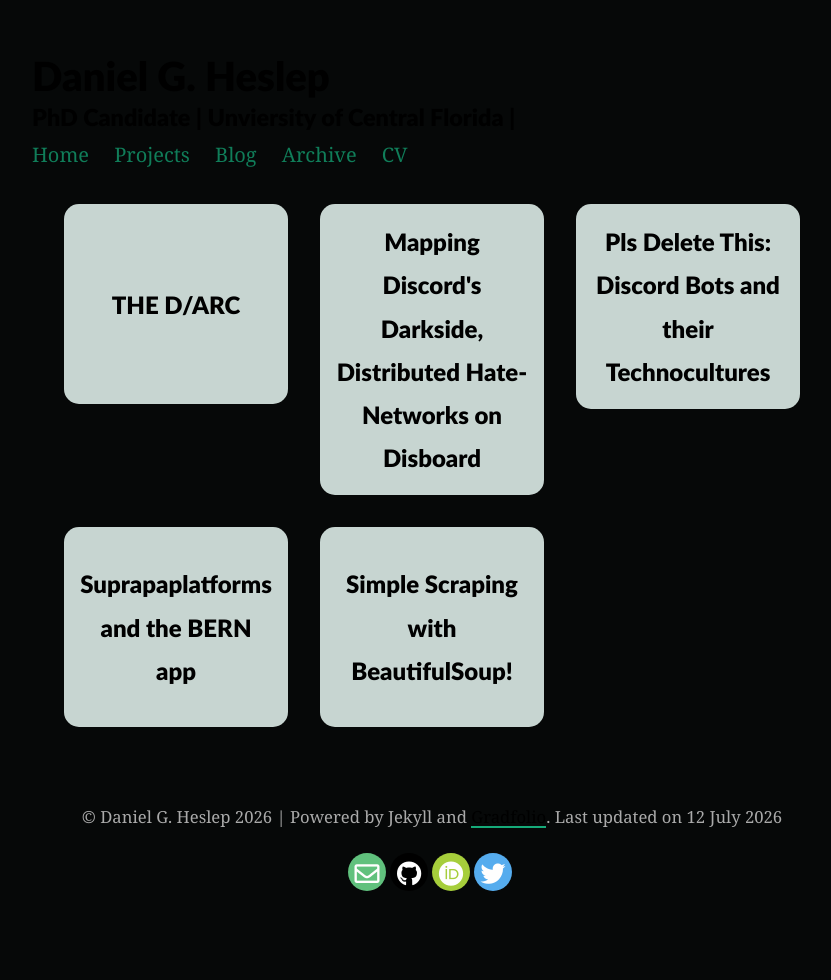
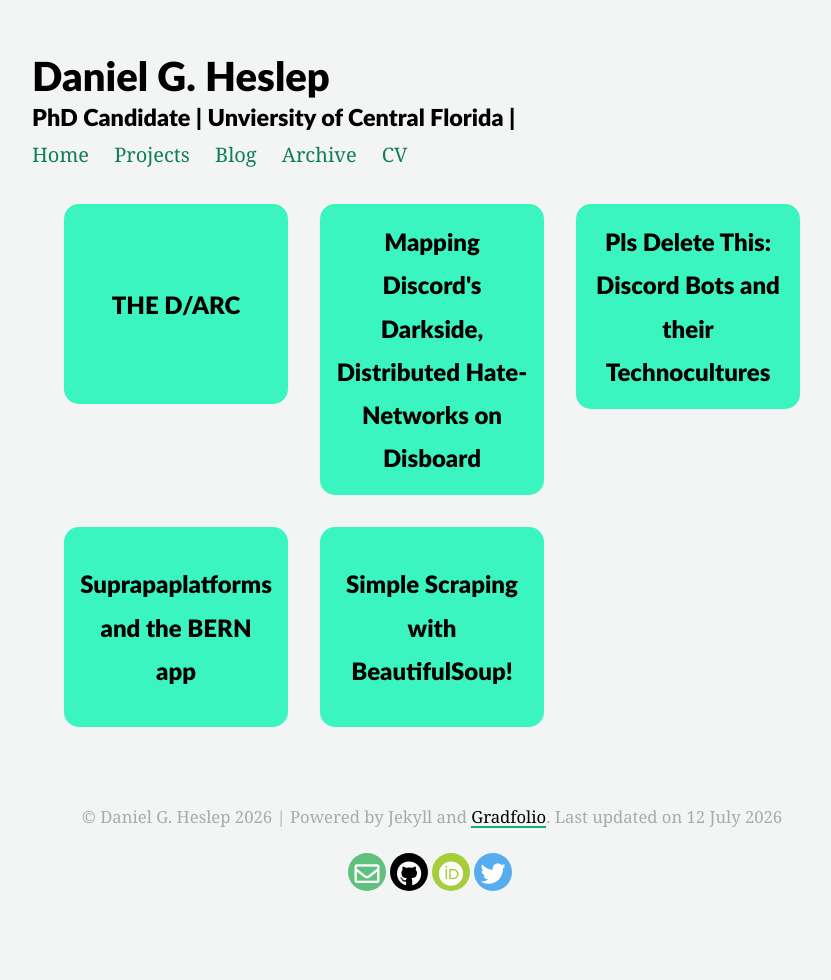
Before and after one commit to CreativeKenning/gradsitedemo, a Jekyll site: the page built from _pages/projects.md, in a window 1280 px wide. Shown: the whole page, without its empty margins (208-1039 px from the left). Built offline with Jekyll 4.4.1, drawn with Linux system fonts in a browser that asks for light colours; nearby versions of some CDN libraries.

```diff
--- a/assets/css/_sass/variables.scss
+++ b/assets/css/_sass/variables.scss
@@ -11,14 +11,14 @@
 $brand-color:      #107d59;
 
 // Color scheme for light
-$body-bg: #060808;
-$projectbox: #c7d5d1;
+$body-bg: #f3f5f5;
+$projectbox: #3bf5c0;
 $text-color: rgb(0, 0, 0);
 
 // Color scheme for dark modes
 $body-bg-dark: #061725;
 $projectbox-dark: lighten($body-bg-dark, 10%);
-$text-color-dark: #777;
+$text-color-dark: #f4dbdb;
 
 // Colour palette for project boxes
 $theme1: ("one",#388087),("two", #6FB3B8),("three",#BADFE7),("four",#C2EDCE),("five",#F6F6F2);
```
